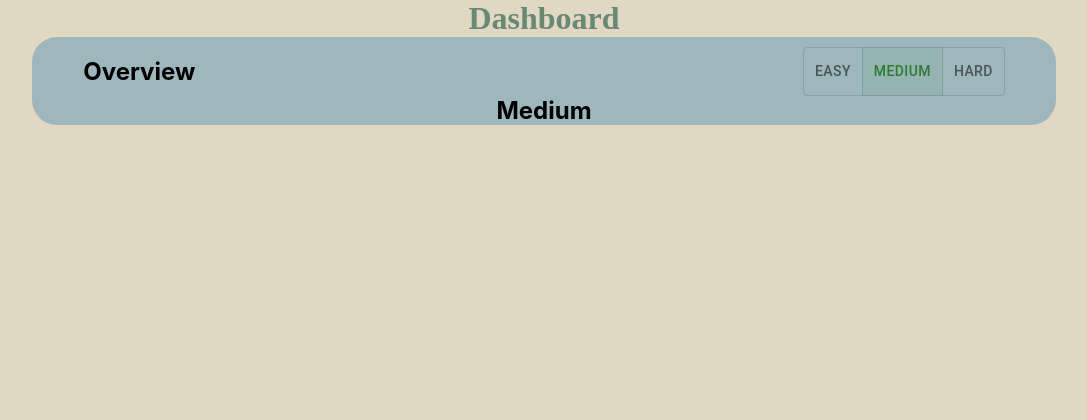
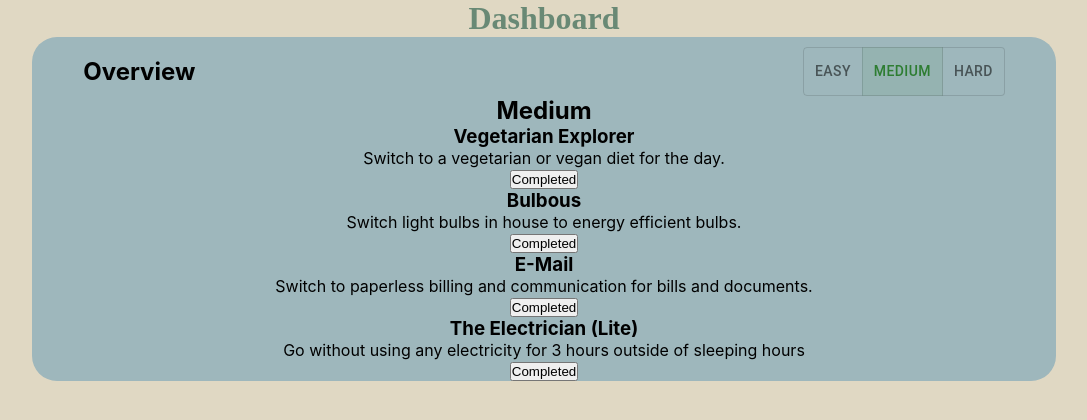
Before and after one commit to saehwan/Code_Bros_OneStep, a React (Create React App) app in the folder onestep/: page /dashboard in a window 1280 px wide. Both pictures are taken after a click on the button "MEDIUM". Shown: the top 420 px of the page, without its empty margins (96-1183 px from the left). Built offline with nearby package versions, Linux system fonts and the light colour scheme.

Commit message:
List all tasks as array objects

```diff
--- a/onestep/src/screens/dashboard.js
+++ b/onestep/src/screens/dashboard.js
@@ -1,12 +1,151 @@
 import { useState, useEffect } from 'react';
 import { useNavigate } from "react-router-dom";
 import { ToggleButtonGroup, ToggleButton, } from '@mui/material';
+
+function Task({ task, onCompletion }) {
+    return (
+        <div>
+            <h3>{task.name}</h3>
+            <p>{task.description}</p>
+            <button onClick={() => onCompletion(task.id)}>Completed</button>
+        </div>
+    )
+}
 
 const Dashboard = () => {
 
     let navigate = useNavigate();
 
     const [currentDifficulty, setCurrentDifficulty] = useState('easy');
+
+    const handleEasyTaskCompletion = (taskId) => {
+        const updatedTasks = easyTaskArray.map((task) =>
+          task.id === taskId ? { ...task, completed: true } : task
+        );
+        setEasyTaskArray(updatedTasks);
+    };
+
+    const handleMediumTaskCompletion = (taskId) => {
+        const updatedTasks = mediumTaskArray.map((task) =>
+          task.id === taskId ? { ...task, completed: true } : task
+        );
+        setMediumTaskArray(updatedTasks);
+    };
+
+    const handleHardTaskCompletion = (taskId) => {
+        const updatedTasks = hardTaskArray.map((task) =>
+          task.id === taskId ? { ...task, completed: true } : task
+        );
+        setHardTaskArray(updatedTasks);
+    };
+
+    const [easyTaskArray, setEasyTaskArray] = useState([
+        {
+            id: 1,
+            name: 'Anti-Litterbug',
+            description: 'Pick up 10 pieces of litter',
+            difficulty: 'easy',
+            completed: false
+        },
+        {
+            id: 2,
+            name: 'The Responsible',
+            description: 'Turns the lights off before leaving the house',
+            difficulty: 'easy',
+            completed: false
+        },
+    ]);
+
+
+    const [mediumTaskArray, setMediumTaskArray] = useState([
+        {
+            id: 1,
+            name: 'Vegetarian Explorer',
+            description: 'Switch to a vegetarian or vegan diet for the day.',
+            difficulty: 'medium',
+            completed: false
+        },
+        {
+            id: 2,
+            name: 'Bulbous',
+            description: 'Switch light bulbs in house to energy efficient bulbs.',
+            difficulty: 'medium',
+            completed: false
+        },
+        {
+            id: 3,
+            name: 'E-Mail',
+            description: 'Switch to paperless billing and communication for bills and documents.',
+            difficulty: 'medium',
+            completed: false
+        },
+        {
+            id: 4,
+            name: 'The Electrician (Lite)',
+            description: 'Go without using any electricity for 3 hours outside of sleeping hours',
+            difficulty: 'medium',
+            completed: false
+        },
+    ]);
+
+    const [hardTaskArray, setHardTaskArray] = useState([
+        {
+            id: 1,
+            name: 'Joyride',
+            description: 'Choose to walk, bike, or take public transportation instead of driving a car for the day.',
+            difficulty: 'hard',
+            completed: false
+        },
+        {
+            id: 2,
+            name: 'Composter',
+            description: 'Compost fruits, vegetables, or other biodegradables instead of throwing them out.',
+            difficulty: 'hard',
+            completed: false
+        },
+        {
+            id: 3,
+            name: 'Green Thumb',
+            description: 'Compost fruits, vegetables, or other biodegradables instead of throwing them out.',
+            difficulty: 'hard',
+            completed: false
+        },
+        {
+            id: 4,
+            name: 'Market Farmer',
+            description: "Shop at a local farmer's market or co-op for locally grown produce.",
+            difficulty: 'hard',
+            completed: false
+        },
+        {
+            id: 5,
+            name: 'Reusable',
+            description: 'Reduce plastic usage by bringing a reusable water bottle and shopping bag.',
+            difficulty: 'hard',
+            completed: false
+        },
+        {
+            id: 6,
+            name: 'Old School Laundromat',
+            description: 'Use a clothesline or drying rack instead of a dryer for one load of laundry.',
+            difficulty: 'hard',
+            completed: false
+        },
+        {
+            id: 7,
+            name: 'Communal Cleaning',
+            description: 'Attend a community clean-up event to reduce litter and pollution.',
+            difficulty: 'hard',
+            completed: false
+        },
+        {
+            id: 8,
+            name: 'The Electrician',
+            description: 'Go without using any electricity for 6 hours outside of sleeping hours',
+            difficulty: 'hard',
+            completed: false
+        },
+    ]);
 
     return (
         <div style={styles.dashboardPage}>
@@ -37,12 +176,33 @@ const Dashboard = () => {
                     </div>
                 </div>
                 <div>
-                    { currentDifficulty === 'easy' ?
+                    {currentDifficulty === 'easy' ?
+                        <div>
                             <h2>Easy</h2>
+                            <div style={styles.taskList}>
+                                {easyTaskArray.map((task) => (
+                                    <Task key={task.id} task={task} onCompletion={handleEasyTaskCompletion} />
+                                ))}
+                            </div>
+                        </div>
                         : currentDifficulty === 'medium' ?
+                            <div>
                                 <h2>Medium</h2>
+                                <div style={styles.taskList}>
+                                    {mediumTaskArray.map((task) => (
+                                        <Task key={task.id} task={task} onCompletion={handleMediumTaskCompletion} />
+                                    ))}
+                                </div>
+                            </div>
                             : currentDifficulty === 'hard' ?
+                                <div>
                                     <h2>Hard</h2>
+                                    <div style={styles.taskList}>
+                                        {hardTaskArray.map((task) => (
+                                            <Task key={task.id} task={task} onCompletion={handleHardTaskCompletion} />
+                                        ))}
+                                    </div>
+                                </div>
                                 :
                                 <h2>Pick something</h2>
                     }
@@ -80,5 +240,9 @@ let styles = {
         margin: 'auto',
         alignItems: 'center',
         justifyContent: 'space-between'
+    },
+    taskList: {
+        display: 'flex',
+        flexDirection: 'column'
     }
 }
```
Lines whose indentation alone changed are shown as unchanged.
